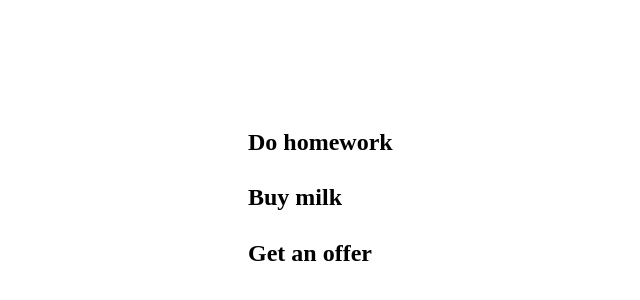
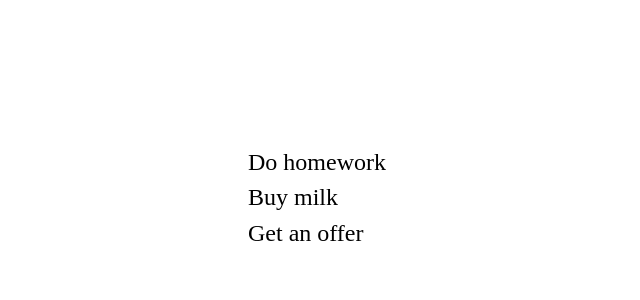
Before and after one commit to lomeat/nested-todos, a React app: page / in a window 1280 px wide. Shown: the part 202-502 px from the top of the page, without its empty margins (56-696 px from the left). Built offline with nearby package versions, Linux system fonts and the light colour scheme.

Commit message:
ref: move Todo to another module

```diff
--- a/src/App.js
+++ b/src/App.js
@@ -1,5 +1,7 @@
 import React, { useState } from "react";
 import styled from "styled-components";
+
+import { Todo } from "./Todo";
 
 export const App = () => {
   const [todos, setTodos] = useState({
@@ -29,7 +31,7 @@ export const App = () => {
   // toggle complete state of one todo
   // and move to down of list if completed
   // or move to up of list if uncompleted
-  const handleClickTodoTitleButton = (todo) => {
+  const toggleIsTodoComplete = (todo) => {
     if (todo.isComplete) {
       setTodos((state) => ({
         list: [...state.list, { ...todo, isComplete: false }],
@@ -38,7 +40,7 @@ export const App = () => {
     } else {
       setTodos((state) => ({
         list: state.list.filter((item) => item.id !== todo.id),
-        completed: [...state.completed, { ...todo, isComplete: true }],
+        completed: [{ ...todo, isComplete: true }, ...state.completed],
       }));
     }
   };
@@ -47,18 +49,18 @@ export const App = () => {
     <Wrapper>
       <Container>
         {todos.list.map((todo) => (
-          <div key={todo.id}>
-            <Title onClick={() => handleClickTodoTitleButton(todo)}>
-              {todo.title}
-            </Title>
-          </div>
+          <Todo
+            todo={todo}
+            key={todo.id}
+            toggleIsComplete={toggleIsTodoComplete}
+          />
         ))}
         {todos.completed.map((todo) => (
-          <div key={todo.id}>
-            <Title onClick={() => handleClickTodoTitleButton(todo)} isComplete>
-              {todo.title}
-            </Title>
-          </div>
+          <Todo
+            todo={todo}
+            key={todo.id}
+            toggleIsComplete={toggleIsTodoComplete}
+          />
         ))}
       </Container>
     </Wrapper>
@@ -77,14 +79,3 @@ const Container = styled.div`
   width: 700px;
   padding: 10px;
 `;
-
-const Title = styled.h2`
-  text-decoration: ${(props) => (props.isComplete ? "underline" : "none")};
-  cursor: pointer;
-  transition: 0.1s ease;
-  padding: 4px;
-  border-radius: 4px;
-  :hover {
-    background: #eee;
-  }
-`;
--- /dev/null
+++ b/src/Todo.js
@@ -0,0 +1,31 @@
+import React from "react";
+import styled from "styled-components";
+
+export const Todo = ({ todo, toggleIsComplete }) => {
+  return (
+    <Wrapper key={todo.id}>
+      <Title
+        isComplete={todo.isComplete}
+        onClick={() => toggleIsComplete(todo)}
+      >
+        {todo.title}
+      </Title>
+    </Wrapper>
+  );
+};
+
+const Wrapper = styled.div`
+  width: 100%;
+  cursor: pointer;
+  padding: 4px;
+  border-radius: 4px;
+  transition: 0.1s ease;
+  :hover {
+    background: #eee;
+  }
+`;
+
+const Title = styled.span`
+  text-decoration: ${(props) => (props.isComplete ? "line-through" : "none")};
+  font-size: 24px;
+`;
```
